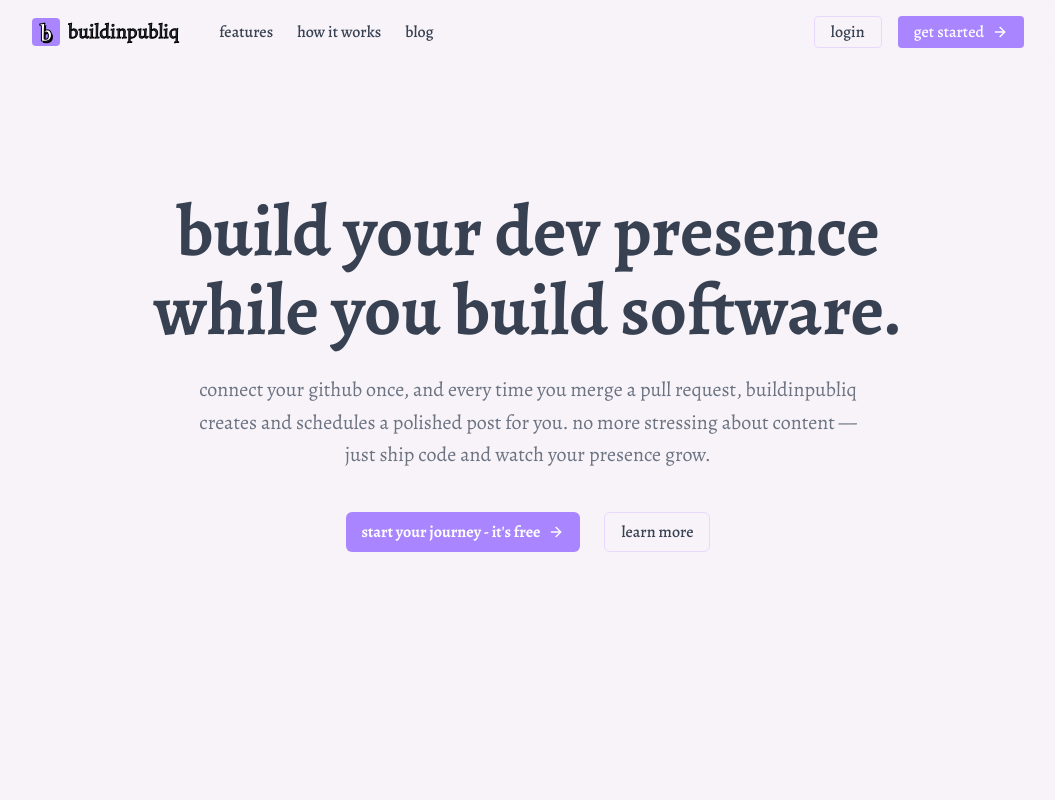
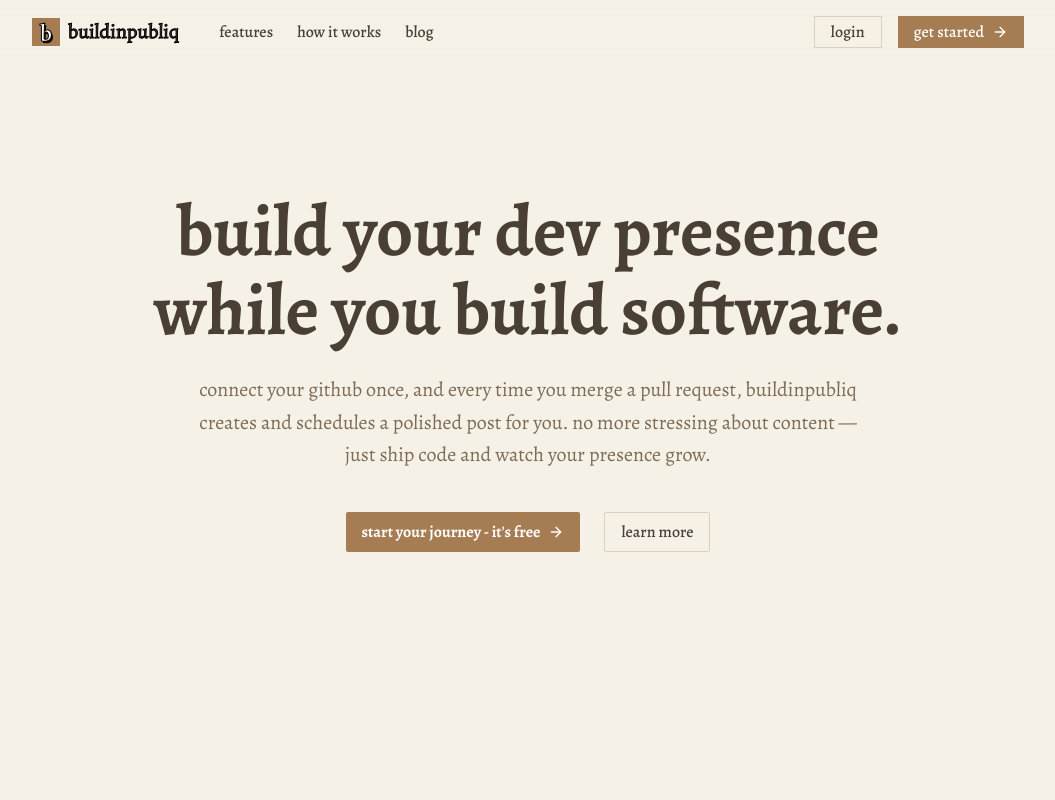
Before and after one commit to manish591/buildinpubliq, a Next.js app in the folder apps/web/: page / in a window 1280 px wide. Shown: the top 800 px of the page, without its empty margins (112-1167 px from the left). Built offline with nearby package versions, Linux system fonts and the light colour scheme.

Commit message:
refactor verify session function

```diff
--- a/apps/web/app/(main)/auth/page.tsx
+++ b/apps/web/app/(main)/auth/page.tsx
@@ -14,14 +14,14 @@ import { Label } from '@/components/ui/label';
 import { BackButton } from '@/components/web/back-button';
 import { AppLogo } from '@/components/web/app-logo';
 import { LoginWithGithub } from '@/app/(main)/auth/_components/login-with-github';
-import { verifyAuthSession } from '@/app/data/users/verify-auth-session';
+import { getCurrentUser } from '@/app/data/users/verify-auth-session';
 import GithubSVGIcon from '@/components/svg-icons/github';
 import GoogleSVGIcon from '@/components/svg-icons/google';
 
 export default async function Login() {
-  const session = await verifyAuthSession();
+  const user = await getCurrentUser();
 
-  if (session) {
+  if (user) {
     redirect('/dashboard');
   }
 
--- a/apps/web/app/(main)/dashboard/page.tsx
+++ b/apps/web/app/(main)/dashboard/page.tsx
@@ -1,4 +1,4 @@
-import { verifyAuthSession } from '@/app/data/users/verify-auth-session';
+import { getCurrentUser } from '@/app/data/users/verify-auth-session';
 import {
   Breadcrumb,
   BreadcrumbItem,
@@ -7,9 +7,14 @@ import {
   BreadcrumbPage,
   BreadcrumbSeparator,
 } from '@/components/ui/breadcrumb';
+import { redirect } from 'next/navigation';
 
 export default async function OverviewPage() {
-  await verifyAuthSession();
+  const user = await getCurrentUser();
+
+  if (!user) {
+    redirect('/auth');
+  }
 
   return (
     <div>
--- a/apps/web/app/data/github/has-github-integration.ts
+++ b/apps/web/app/data/github/has-github-integration.ts
@@ -1,11 +1,11 @@
 import "server-only";
 import { prisma } from "@buildinpubliq/db";
-import { verifyAuthSession } from "@/app/data/users/verify-auth-session";
+import { getCurrentUser } from "@/app/data/users/verify-auth-session";
 
 export async function hasGithubIntegration() {
-  const user = await verifyAuthSession();
+  const user = await getCurrentUser();
 
-  if (!user) {
+  if (!user?.id) {
     return null;
   }
 
--- a/apps/web/app/data/users/verify-auth-session.ts
+++ b/apps/web/app/data/users/verify-auth-session.ts
@@ -1,13 +1,12 @@
 import { cache } from "react";
 import { auth } from "@/auth";
 import "server-only";
-import { redirect } from "next/navigation";
 
-export const verifyAuthSession = cache(async () => {
+export const getCurrentUser = cache(async () => {
   const session = await auth();
 
   if (!session?.user) {
-    redirect("/auth");
+    return null;
   }
 
   return session.user;
--- a/apps/web/app/globals.css
+++ b/apps/web/app/globals.css
@@ -14,109 +14,109 @@
 }
 
 :root {
-  --background: oklch(0.9689 0.009 314.7819);
-  --foreground: oklch(0.3729 0.0306 259.7328);
-  --card: oklch(1 0 0);
-  --card-foreground: oklch(0.3729 0.0306 259.7328);
-  --popover: oklch(1 0 0);
-  --popover-foreground: oklch(0.3729 0.0306 259.7328);
-  --primary: oklch(0.709 0.1892 293.5412);
+  --background: oklch(0.9582 0.0152 90.2357);
+  --foreground: oklch(0.376 0.0225 64.3434);
+  --card: oklch(0.9914 0.0098 87.4695);
+  --card-foreground: oklch(0.376 0.0225 64.3434);
+  --popover: oklch(0.9914 0.0098 87.4695);
+  --popover-foreground: oklch(0.376 0.0225 64.3434);
+  --primary: oklch(0.618 0.0778 65.5444);
   --primary-foreground: oklch(1 0 0);
-  --secondary: oklch(0.9073 0.053 306.0902);
-  --secondary-foreground: oklch(0.4461 0.0263 256.8018);
-  --muted: oklch(0.9464 0.0327 307.1745);
-  --muted-foreground: oklch(0.551 0.0234 264.3637);
-  --accent: oklch(0.9376 0.026 321.9388);
-  --accent-foreground: oklch(0.3729 0.0306 259.7328);
-  --destructive: oklch(0.8077 0.1035 19.5706);
+  --secondary: oklch(0.8846 0.0302 85.5655);
+  --secondary-foreground: oklch(0.4313 0.03 64.9288);
+  --muted: oklch(0.9239 0.019 83.0636);
+  --muted-foreground: oklch(0.5391 0.0387 71.1655);
+  --accent: oklch(0.8348 0.0426 88.8064);
+  --accent-foreground: oklch(0.376 0.0225 64.3434);
+  --destructive: oklch(0.5471 0.1438 32.9149);
   --destructive-foreground: oklch(1 0 0);
-  --border: oklch(0.9073 0.053 306.0902);
-  --input: oklch(0.9073 0.053 306.0902);
-  --ring: oklch(0.709 0.1592 293.5412);
-  --chart-1: oklch(0.709 0.1592 293.5412);
-  --chart-2: oklch(0.6056 0.2189 292.7172);
-  --chart-3: oklch(0.5413 0.2466 293.009);
-  --chart-4: oklch(0.4907 0.2412 292.5809);
-  --chart-5: oklch(0.432 0.2106 292.7591);
-  --sidebar: oklch(0.9073 0.04 306.0902);
-  --sidebar-foreground: oklch(0.3729 0.0306 259.7328);
-  --sidebar-primary: oklch(0.709 0.0092 293.5412);
+  --border: oklch(0.8606 0.0321 84.5881);
+  --input: oklch(0.8606 0.0321 84.5881);
+  --ring: oklch(0.618 0.0778 65.5444);
+  --chart-1: oklch(0.618 0.0778 65.5444);
+  --chart-2: oklch(0.5604 0.0624 68.5805);
+  --chart-3: oklch(0.4851 0.057 72.6827);
+  --chart-4: oklch(0.6777 0.0624 64.7755);
+  --chart-5: oklch(0.7264 0.0581 66.6967);
+  --sidebar: oklch(0.9239 0.019 83.0636);
+  --sidebar-foreground: oklch(0.376 0.0225 64.3434);
+  --sidebar-primary: oklch(0.618 0.0778 65.5444);
   --sidebar-primary-foreground: oklch(1 0 0);
-  --sidebar-accent: oklch(0.9376 0.026 321.9388);
-  --sidebar-accent-foreground: oklch(0.3729 0.0306 259.7328);
-  --sidebar-border: oklch(0.9073 0.053 306.0902);
-  --sidebar-ring: oklch(0.709 0.1592 293.5412);
-  --font-sans: Open Sans, sans-serif;
-  --font-serif: Source Serif 4, serif;
+  --sidebar-accent: oklch(0.8348 0.0426 88.8064);
+  --sidebar-accent-foreground: oklch(0.376 0.0225 64.3434);
+  --sidebar-border: oklch(0.8606 0.0321 84.5881);
+  --sidebar-ring: oklch(0.618 0.0778 65.5444);
+  --font-sans: Libre Baskerville, serif;
+  --font-serif: Lora, serif;
   --font-mono: IBM Plex Mono, monospace;
-  --radius: 0.5rem;
-  --shadow-2xs: 0px 8px 16px -4px hsl(0 0% 0% / 0.04);
-  --shadow-xs: 0px 8px 16px -4px hsl(0 0% 0% / 0.04);
-  --shadow-sm: 0px 8px 16px -4px hsl(0 0% 0% / 0.08),
-    0px 1px 2px -5px hsl(0 0% 0% / 0.08);
-  --shadow: 0px 8px 16px -4px hsl(0 0% 0% / 0.08),
-    0px 1px 2px -5px hsl(0 0% 0% / 0.08);
-  --shadow-md: 0px 8px 16px -4px hsl(0 0% 0% / 0.08),
-    0px 2px 4px -5px hsl(0 0% 0% / 0.08);
-  --shadow-lg: 0px 8px 16px -4px hsl(0 0% 0% / 0.08),
-    0px 4px 6px -5px hsl(0 0% 0% / 0.08);
-  --shadow-xl: 0px 8px 16px -4px hsl(0 0% 0% / 0.08),
-    0px 8px 10px -5px hsl(0 0% 0% / 0.08);
-  --shadow-2xl: 0px 8px 16px -4px hsl(0 0% 0% / 0.2);
+  --radius: 0.25rem;
+  --shadow-2xs: 2px 3px 5px 0px hsl(28 13% 20% / 0.06);
+  --shadow-xs: 2px 3px 5px 0px hsl(28 13% 20% / 0.06);
+  --shadow-sm: 2px 3px 5px 0px hsl(28 13% 20% / 0.12),
+    2px 1px 2px -1px hsl(28 13% 20% / 0.12);
+  --shadow: 2px 3px 5px 0px hsl(28 13% 20% / 0.12),
+    2px 1px 2px -1px hsl(28 13% 20% / 0.12);
+  --shadow-md: 2px 3px 5px 0px hsl(28 13% 20% / 0.12),
+    2px 2px 4px -1px hsl(28 13% 20% / 0.12);
+  --shadow-lg: 2px 3px 5px 0px hsl(28 13% 20% / 0.12),
+    2px 4px 6px -1px hsl(28 13% 20% / 0.12);
+  --shadow-xl: 2px 3px 5px 0px hsl(28 13% 20% / 0.12),
+    2px 8px 10px -1px hsl(28 13% 20% / 0.12);
+  --shadow-2xl: 2px 3px 5px 0px hsl(28 13% 20% / 0.3);
   --tracking-normal: 0em;
   --spacing: 0.25rem;
 }
 
 .dark {
-  --background: oklch(0.2161 0.0061 56.0434);
-  --foreground: oklch(0.9299 0.0334 272.7879);
-  --card: oklch(0.2805 0.0309 307.2326);
-  --card-foreground: oklch(0.9299 0.0334 272.7879);
-  --popover: oklch(0.2805 0.0309 307.2326);
-  --popover-foreground: oklch(0.9299 0.0334 272.7879);
-  --primary: oklch(0.7874 0.1179 295.7538);
-  --primary-foreground: oklch(0.2161 0.0061 56.0434);
-  --secondary: oklch(0.3416 0.0444 308.8496);
-  --secondary-foreground: oklch(0.8717 0.0093 258.3382);
-  --muted: oklch(0.2805 0.0309 307.2326);
-  --muted-foreground: oklch(0.7137 0.0192 261.3246);
-  --accent: oklch(0.3858 0.0509 304.6383);
-  --accent-foreground: oklch(0.8717 0.0093 258.3382);
-  --destructive: oklch(0.8077 0.1035 19.5706);
-  --destructive-foreground: oklch(0.2161 0.0061 56.0434);
-  --border: oklch(0.3416 0.0444 308.8496);
-  --input: oklch(0.3416 0.0444 308.8496);
-  --ring: oklch(0.7874 0.1179 295.7538);
-  --chart-1: oklch(0.7874 0.1179 295.7538);
-  --chart-2: oklch(0.709 0.1592 293.5412);
-  --chart-3: oklch(0.6056 0.2189 292.7172);
-  --chart-4: oklch(0.5413 0.2466 293.009);
-  --chart-5: oklch(0.4907 0.2412 292.5809);
-  --sidebar: oklch(0.3416 0.0444 308.8496);
-  --sidebar-foreground: oklch(0.9299 0.0334 272.7879);
-  --sidebar-primary: oklch(0.7874 0.1179 295.7538);
-  --sidebar-primary-foreground: oklch(0.2161 0.0061 56.0434);
-  --sidebar-accent: oklch(0.3858 0.0509 304.6383);
-  --sidebar-accent-foreground: oklch(0.8717 0.0093 258.3382);
-  --sidebar-border: oklch(0.3416 0.0444 308.8496);
-  --sidebar-ring: oklch(0.7874 0.1179 295.7538);
-  --font-sans: Open Sans, sans-serif;
-  --font-serif: Source Serif 4, serif;
+  --background: oklch(0.2747 0.0139 57.6523);
+  --foreground: oklch(0.9239 0.019 83.0636);
+  --card: oklch(0.3237 0.0155 59.0603);
+  --card-foreground: oklch(0.9239 0.019 83.0636);
+  --popover: oklch(0.3237 0.0155 59.0603);
+  --popover-foreground: oklch(0.9239 0.019 83.0636);
+  --primary: oklch(0.7264 0.0581 66.6967);
+  --primary-foreground: oklch(0.2747 0.0139 57.6523);
+  --secondary: oklch(0.3795 0.0181 57.128);
+  --secondary-foreground: oklch(0.9239 0.019 83.0636);
+  --muted: oklch(0.3237 0.0155 59.0603);
+  --muted-foreground: oklch(0.7982 0.0243 82.1078);
+  --accent: oklch(0.4186 0.0281 56.3404);
+  --accent-foreground: oklch(0.9239 0.019 83.0636);
+  --destructive: oklch(0.5471 0.1438 32.9149);
+  --destructive-foreground: oklch(1 0 0);
+  --border: oklch(0.3795 0.0181 57.128);
+  --input: oklch(0.3795 0.0181 57.128);
+  --ring: oklch(0.7264 0.0581 66.6967);
+  --chart-1: oklch(0.7264 0.0581 66.6967);
+  --chart-2: oklch(0.6777 0.0624 64.7755);
+  --chart-3: oklch(0.618 0.0778 65.5444);
+  --chart-4: oklch(0.5604 0.0624 68.5805);
+  --chart-5: oklch(0.4851 0.057 72.6827);
+  --sidebar: oklch(0.2747 0.0139 57.6523);
+  --sidebar-foreground: oklch(0.9239 0.019 83.0636);
+  --sidebar-primary: oklch(0.7264 0.0581 66.6967);
+  --sidebar-primary-foreground: oklch(0.2747 0.0139 57.6523);
+  --sidebar-accent: oklch(0.4186 0.0281 56.3404);
+  --sidebar-accent-foreground: oklch(0.9239 0.019 83.0636);
+  --sidebar-border: oklch(0.3795 0.0181 57.128);
+  --sidebar-ring: oklch(0.7264 0.0581 66.6967);
+  --font-sans: Libre Baskerville, serif;
+  --font-serif: Lora, serif;
   --font-mono: IBM Plex Mono, monospace;
-  --radius: 0.5rem;
-  --shadow-2xs: 0px 8px 16px -4px hsl(0 0% 0% / 0.04);
-  --shadow-xs: 0px 8px 16px -4px hsl(0 0% 0% / 0.04);
-  --shadow-sm: 0px 8px 16px -4px hsl(0 0% 0% / 0.08),
-    0px 1px 2px -5px hsl(0 0% 0% / 0.08);
-  --shadow: 0px 8px 16px -4px hsl(0 0% 0% / 0.08),
-    0px 1px 2px -5px hsl(0 0% 0% / 0.08);
-  --shadow-md: 0px 8px 16px -4px hsl(0 0% 0% / 0.08),
-    0px 2px 4px -5px hsl(0 0% 0% / 0.08);
-  --shadow-lg: 0px 8px 16px -4px hsl(0 0% 0% / 0.08),
-    0px 4px 6px -5px hsl(0 0% 0% / 0.08);
-  --shadow-xl: 0px 8px 16px -4px hsl(0 0% 0% / 0.08),
-    0px 8px 10px -5px hsl(0 0% 0% / 0.08);
-  --shadow-2xl: 0px 8px 16px -4px hsl(0 0% 0% / 0.2);
+  --radius: 0.25rem;
+  --shadow-2xs: 2px 3px 5px 0px hsl(28 13% 20% / 0.06);
+  --shadow-xs: 2px 3px 5px 0px hsl(28 13% 20% / 0.06);
+  --shadow-sm: 2px 3px 5px 0px hsl(28 13% 20% / 0.12),
+    2px 1px 2px -1px hsl(28 13% 20% / 0.12);
+  --shadow: 2px 3px 5px 0px hsl(28 13% 20% / 0.12),
+    2px 1px 2px -1px hsl(28 13% 20% / 0.12);
+  --shadow-md: 2px 3px 5px 0px hsl(28 13% 20% / 0.12),
+    2px 2px 4px -1px hsl(28 13% 20% / 0.12);
+  --shadow-lg: 2px 3px 5px 0px hsl(28 13% 20% / 0.12),
+    2px 4px 6px -1px hsl(28 13% 20% / 0.12);
+  --shadow-xl: 2px 3px 5px 0px hsl(28 13% 20% / 0.12),
+    2px 8px 10px -1px hsl(28 13% 20% / 0.12);
+  --shadow-2xl: 2px 3px 5px 0px hsl(28 13% 20% / 0.3);
 }
 
 @theme inline {
```
Also changed, not shown: apps/web/app/(main)/dashboard/(pages)/projects/actions.ts (+7 -7 lines), apps/web/app/(main)/dashboard/(pages)/projects/page.tsx (+8 -2 lines), apps/web/app/(main)/dashboard/_components/app-sidebar.tsx (+7 -2 lines), apps/web/app/data/github/get-github-integration-token.ts (+8 -2 lines), apps/web/app/data/github/get-github-repositories.ts (+6 -6 lines), apps/web/app/data/projects/get-all-projects.ts (+4 -5 lines).
